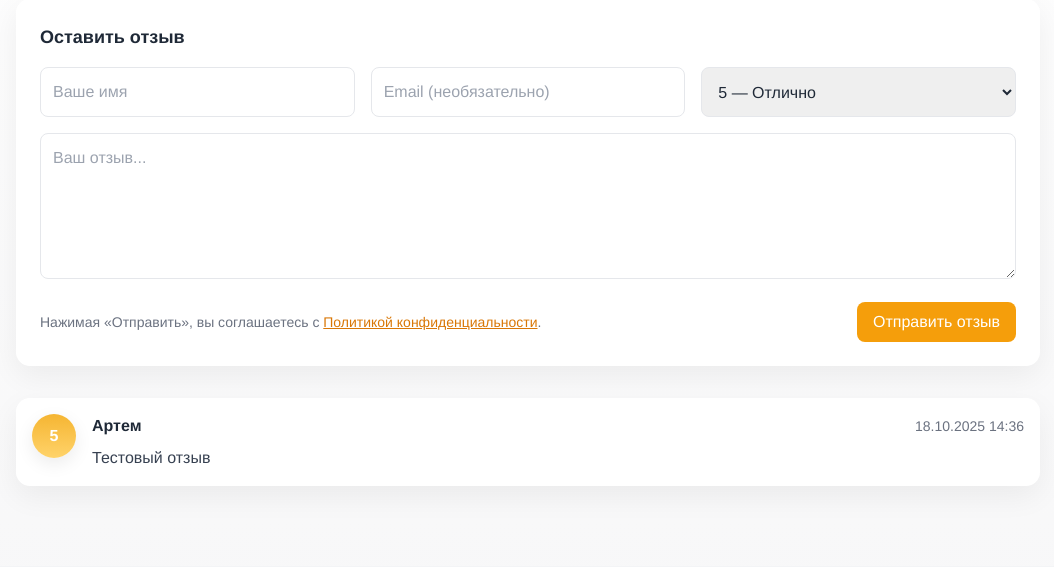
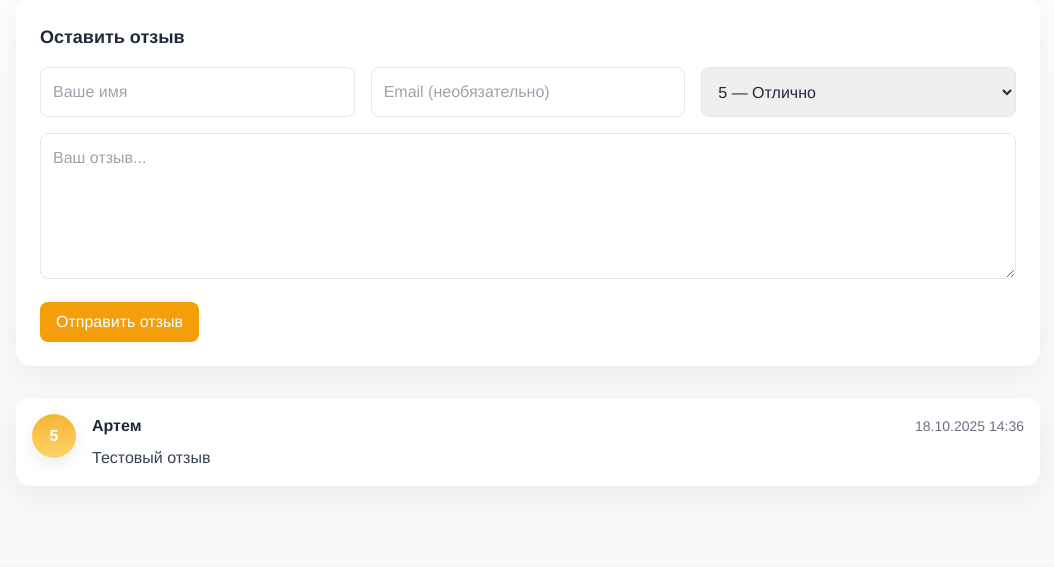
Before and after one commit to uPhevo/garden-site, a Django app: page /reviews/ in a window 1280 px wide. Shown: the part 326-893 px from the top of the page, without its empty margins (112-1166 px from the left). Run offline with Django 5.2, Linux system fonts and the light colour scheme; data comes from the database, SQL or seed files in the repository; some libraries are stand-ins or nearby versions.

```diff
--- a/main/templates/main/reviews.html
+++ b/main/templates/main/reviews.html
@@ -230,7 +230,7 @@
           <textarea name="text" rows="5" placeholder="Ваш отзыв..." class="w-full p-3 border rounded-lg focus:outline-none focus:ring-2 focus:ring-yellow-200" required></textarea>
 
           <div class="flex items-center justify-between">
-            <div class="text-sm text-gray-500">Нажимая «Отправить», вы соглашаетесь с <a href="{% url 'policy' %}" class="underline text-yellow-600">Политикой конфиденциальности</a>.</div>
+            {% comment %} <div class="text-sm text-gray-500">Нажимая «Отправить», вы соглашаетесь с <a href="{% url 'policy' %}" class="underline text-yellow-600">Политикой конфиденциальности</a>.</div> {% endcomment %}
             <button id="review-submit" type="submit" class="bg-yellow-500 text-white px-4 py-2 rounded-lg hover:opacity-95">Отправить отзыв</button>
           </div>
         </form>
```
